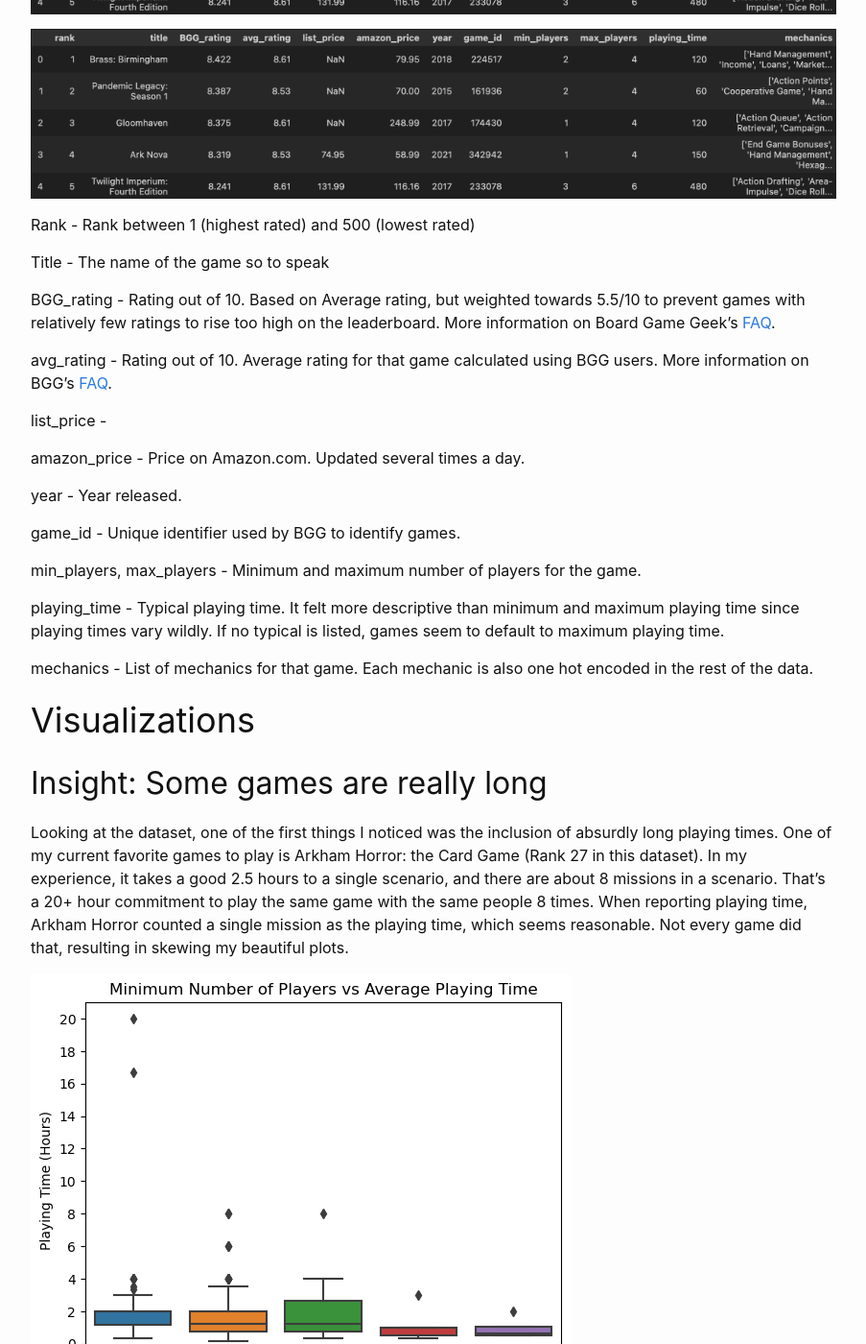
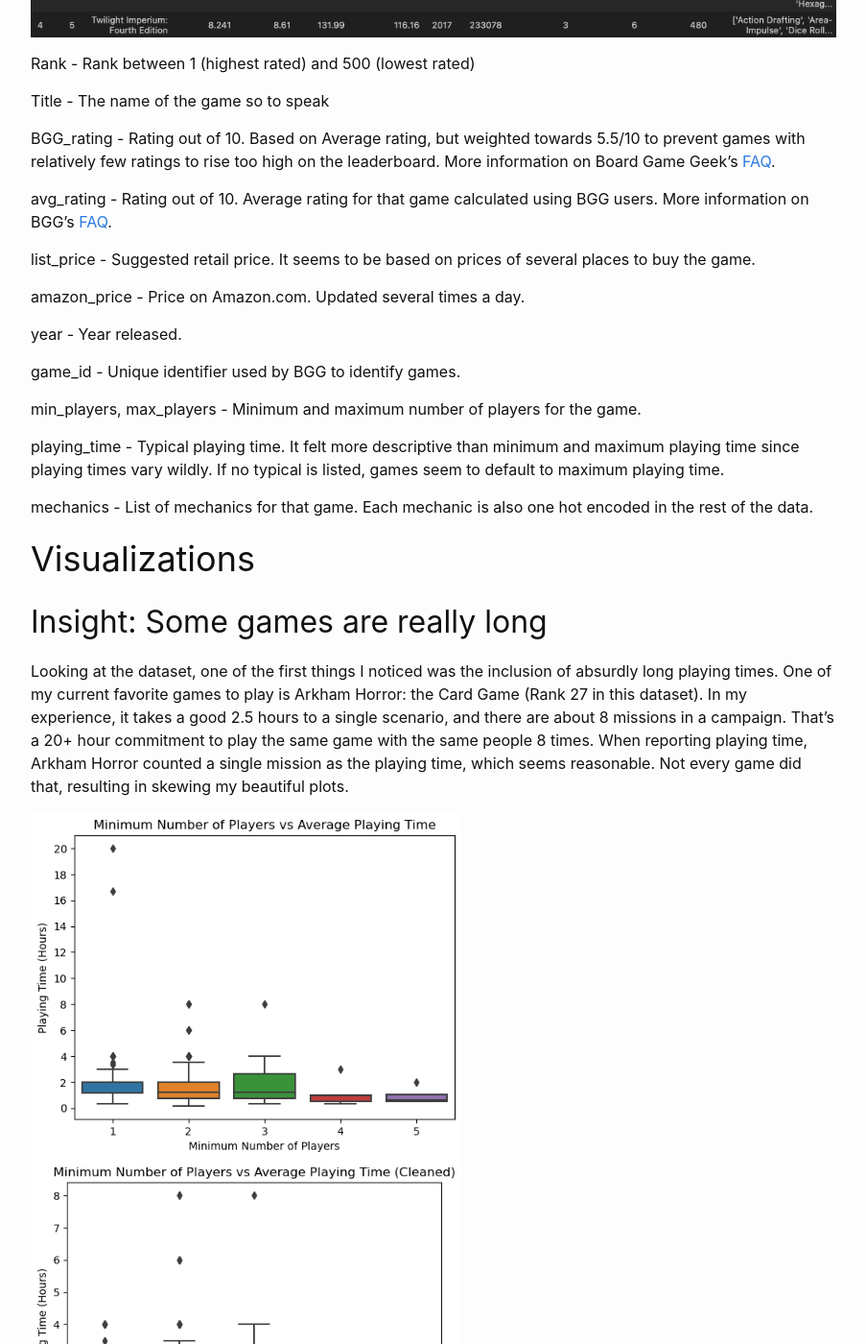
Before and after one commit to Orion00/Orion00.github.io, a Jekyll site: the page built from _posts/2022-12-9-good-games-part-2.md, in a window 1280 px wide and 1400 px high, scrolled down 1062 px. Shown: the whole window at 96% size, without its empty margins (188-1091 px from the left). Built offline with Jekyll 4.4.1, drawn with Linux system fonts in a browser that asks for light colours; comment, search, counter and statistics services are not loaded; some of the changed text lies outside the part shown.

Commit message:
Fix image sizes on goodgames pt2

```diff
--- a/_posts/2022-12-9-good-games-part-2.md
+++ b/_posts/2022-12-9-good-games-part-2.md
@@ -19,11 +19,9 @@ With that out of the way, let's get to the data science stuff.
 
 # Variables
 
-Because of the one hot encoding I did to analyze mechanics, our dataset is 500 rows by 187 columns. You can view all the information in the first 12 rows. In no particular order, here's a breakdown of each variable:
+Because of the one hot encoding I did to analyze mechanics, our dataset is 500 rows by 187 columns. However, all the information is more easily readable just in the first 12 rows. In no particular order, here's a breakdown of each variable:
 
 ![First 5 rows of dataset]({{site.url}}/{{site.baseurl}}/assets/images/goodgames/full_data_head.png)
-
-![First 5 rows of dataset](/assets/images/goodgames/full_data_head.png)
 
 Rank - Rank between 1 (highest rated) and 500 (lowest rated)
 
@@ -33,7 +31,7 @@ BGG_rating - Rating out of 10. Based on Average rating, but weighted towards 5.5
 
 avg_rating - Rating out of 10. Average rating for that game calculated using BGG users. More information on BGG's [FAQ](https://boardgamegeek.com/wiki/page/BoardGameGeek_FAQ).
 
-list_price -
+list_price - Suggested retail price. It seems to be based on prices of several places to buy the game.
 
 amazon_price - Price on Amazon.com. Updated several times a day.
 
@@ -51,14 +49,9 @@ mechanics - List of mechanics for that game. Each mechanic is also one hot encod
 
 ## Insight: Some games are really long
 
-Looking at the dataset, one of the first things I noticed was the inclusion of absurdly long playing times. One of my current favorite games to play is Arkham Horror: the Card Game (Rank 27 in this dataset). In my experience, it takes a good 2.5 hours to a single scenario, and there are about 8 missions in a scenario. That's a 20+ hour commitment to play the same game with the same people 8 times. When reporting playing time, Arkham Horror counted a single mission as the playing time, which seems reasonable. Not every game did that, resulting in skewing my beautiful plots.
+Looking at the dataset, one of the first things I noticed was the inclusion of absurdly long playing times. One of my current favorite games to play is Arkham Horror: the Card Game (Rank 27 in this dataset). In my experience, it takes a good 2.5 hours to a single scenario, and there are about 8 missions in a campaign. That's a 20+ hour commitment to play the same game with the same people 8 times. When reporting playing time, Arkham Horror counted a single mission as the playing time, which seems reasonable. Not every game did that, resulting in skewing my beautiful plots.
 
-![Minimum Number of Players vs Playing Time](/assets/images/goodgames/minPlayersvsPlayTime.png)
-![Minimum Number of Players vs Playing Time, outliers removed](/assets/images/goodgames/minPlayersvsPlayTimeEdited.png)
-
-![Minimum Number of Players vs Playing Time](/assets/images/goodgames/minPlayersvsPlayTime.png) ![Minimum Number of Players vs Playing Time, outliers removed](/assets/images/goodgames/minPlayersvsPlayTimeEdited.png)
-
-[<img src="{{site.url}}/{{site.baseurl}}/assets/images/goodgames/minPlayersvsPlayTime.png" style="width:200px;"/>](/assets/images/goodgames/minPlayersvsPlayTime.png) [<img src="{{site.url}}/{{site.baseurl}}/assets/images/goodgames/minPlayersvsPlayTimeEdited.png" style="width:200px;"/>](/assets/images/goodgames/minPlayersvsPlayTimeEdited.png)
+[<img src="{{site.url}}/{{site.baseurl}}/assets/images/goodgames/minPlayersvsPlayTime.png" style="width:450px;"/>](/assets/images/goodgames/minPlayersvsPlayTime.png) [<img src="{{site.url}}/{{site.baseurl}}/assets/images/goodgames/minPlayersvsPlayTimeEdited.png" style="width:450px;"/>](/assets/images/goodgames/minPlayersvsPlayTimeEdited.png)
 
 Sleepings Gods and The 7th Continent boast playing times of 20 hours and 16.67 hours respectively. Looking deeper into both, they're both campaign games like Arkham Horror. I've not played either game, but I feel it's safe to assume both don't require 15+ hours of play in one sitting.
 
@@ -68,15 +61,17 @@ What I can tell is that if you're looking to play popular games solo or with one
 
 I was also curious if games had gotten longer over the years. Ignoring games from before 1980, it looks like playing time has increased, but not by much. Modern game design has changed board games a lot but game length doesn't seem to have changed as much as I expected.
 
-![Year Published vs Playing Time](/assets/images/goodgames/yearvsPlayTime.png)
+![Year Published vs Playing Time]({{site.url}}/{{site.baseurl}}/assets/images/goodgames/yearvsPlayTime.png)
 
 ## Insight: Some games are really expensive
 
 Similar to playing time, there are some impressive outliers in the price department of these games. (Side note: I decided to use Amazon's price rather than the list price BGG provides because there were more games with an Amazon price than with a list price.)
 
-![Year Published vs Amazon Price](/assets/images/goodgames/yearvsPrice.png)
+![Year Published vs Amazon Price]({{site.url}}/{{site.baseurl}}/assets/images/goodgames/yearvsPrice.png)
 
-Do you see the price of some of those games? $800 for some cardboard? While I do believe board games actually provide a superb bang for your buck, I don't know if I'll be spending $800 on a game anytime soon. Once again, some games may be reporting prices differently than others. Arkham Horror is listed at $23.88 on Amazon. What that doesn't include is the dozens of expansions, some of which are pricier than the base game. I'm not sure I want to add up how much I've spent on Arkham Horror, but I can somewhat mostly guarantee it's short of $800 (probably).
+Do you see the price of some of those games? $800 for some cardboard? While I do believe board games actually provide a superb bang for your buck, I don't know if I'll be spending $800 on a game anytime soon...
+
+...or will I? Arkham Horror is listed at $23.88 on Amazon. While that's true for the base game, what that price doesn't include is the dozens of expansions, some of which are pricier than the base game. I'm not sure I want to add up how much I've spent on Arkham Horror, but I can somewhat mostly guarantee it's short of $800 (probably).
 
 In addition to some interesting outliers, this plot does answer another question I had. Do games go up in price as the years go on? I would say yes, there is some sort of trend upward there. Is it a significant amount when considering inflation? I'm not sure. But my gut says yes, prices are going up.
 
@@ -84,12 +79,15 @@ In addition to some interesting outliers, this plot does answer another question
 
 Finally! My initial question. What mechanics are the most popular? Unfortunately it's not that simple to answer. You see, for fun I decided to make the same plot with the 500 top games, 100 top games, and 50 top games Board Game Geek has to offer. And the top mechanics changed! That's cheating!
 
-[<img src="{{site.url}}/{{site.baseurl}}/assets/images/goodgames/mostFreqMechanics500.png" style="width:200px;"/>](/assets/images/goodgames/mostFreqMechanics500.png) [<img src="{{site.url}}/{{site.baseurl}}/assets/images/goodgames/mostFreqMechanics100.png" style="width:200px;"/>](/assets/images/goodgames/mostFreqMechanics100.png) [<img src="{{site.url}}/{{site.baseurl}}/assets/images/goodgames/mostFreqMechanics50.png" style="width:200px;"/>](/assets/images/goodgames/mostFreqMechanics50.png)
+[<img src="{{site.url}}/{{site.baseurl}}/assets/images/goodgames/mostFreqMechanics500.png" style="width:300px;"/>](/assets/images/goodgames/mostFreqMechanics500.png) [<img src="{{site.url}}/{{site.baseurl}}/assets/images/goodgames/mostFreqMechanics100.png" style="width:300px;"/>](/assets/images/goodgames/mostFreqMechanics100.png) [<img src="{{site.url}}/{{site.baseurl}}/assets/images/goodgames/mostFreqMechanics50.png" style="width:300px;"/>](/assets/images/goodgames/mostFreqMechanics50.png)
 
-At the very least, there are a few mechanics that stick. Hand management (one of my personal favorite mechanics),
+Thankfully, there are a few mechanics that stick around in all 3 plots. Hand management, Variable Player Powers (one of my personal favorite mechanics), Dice Rolling, Solo Games, and
 
 ## Insight: These variables do not correlate well with each other
 
+![A Correlation Matrix of Numerical Variables]({{site.url}}/{{site.baseurl}}/assets/images/goodgames/correlationMatrix.png)
+
+![Rank vs Rating by Rating Type]({{site.url}}/{{site.baseurl}}/assets/images/goodgames/rankvsRating.png)
 
 
 Dashboard: EDA based on mechanics
```
Also changed, not shown: other parts of _posts/2022-12-9-good-games-part-2.md (+1 -1 lines).
